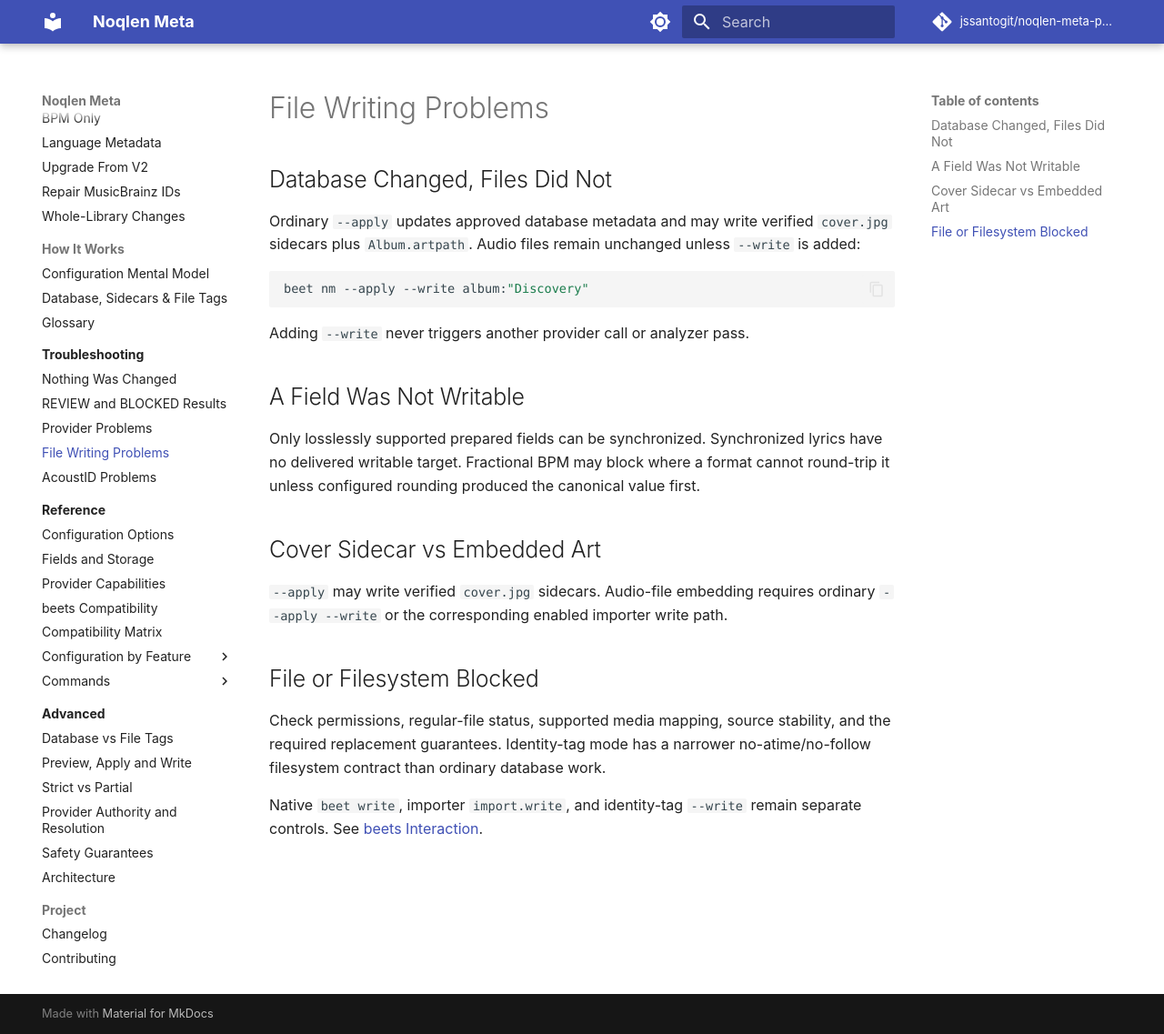
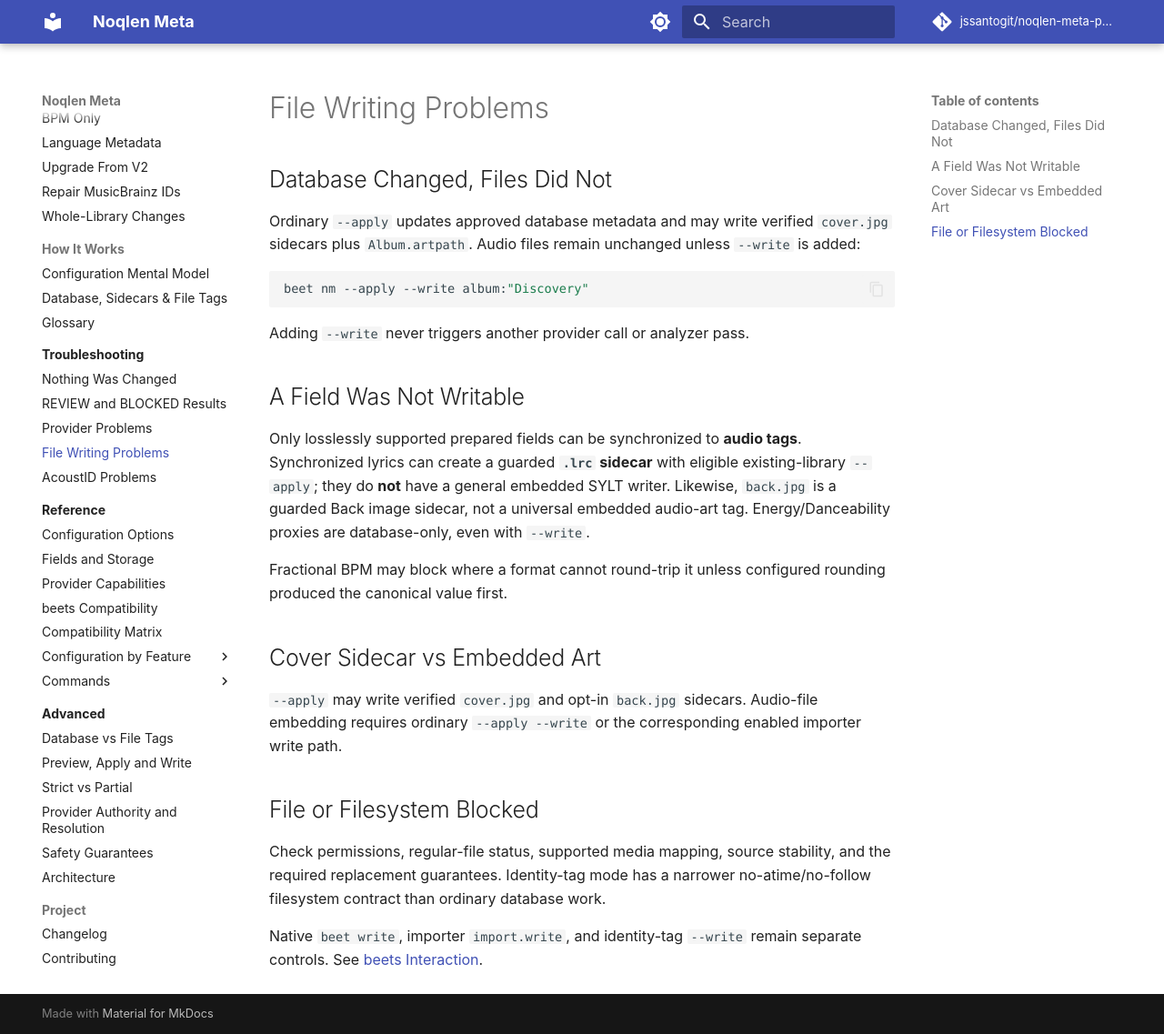
Before and after one commit to jssantogit/noqlen-meta-plugin, an MkDocs documentation site: the page built from site-docs/troubleshooting/file-writing.md, in a window 1280 px wide and 1137 px high. Shown: the whole window at 91% size. Built offline with MkDocs 1.6.1 and Material for MkDocs 9.7.7, drawn with Linux system fonts in a browser that asks for light colours; comment, search, counter and statistics services are not loaded.

Commit message:
docs: reconcile V3 sidecar write boundaries and environment-aware upgrade instructions

```diff
--- a/site-docs/troubleshooting/file-writing.md
+++ b/site-docs/troubleshooting/file-writing.md
@@ -14,14 +14,19 @@ Adding `--write` never triggers another provider call or analyzer pass.
 
 ## A Field Was Not Writable
 
-Only losslessly supported prepared fields can be synchronized. Synchronized
-lyrics have no delivered writable target. Fractional BPM may block where a
-format cannot round-trip it unless configured rounding produced the canonical
-value first.
+Only losslessly supported prepared fields can be synchronized to **audio
+tags**. Synchronized lyrics can create a guarded **`.lrc` sidecar** with
+eligible existing-library `--apply`; they do **not** have a general embedded
+SYLT writer. Likewise, `back.jpg` is a guarded Back image sidecar, not
+a universal embedded audio-art tag. Energy/Danceability proxies are
+database-only, even with `--write`.
+
+Fractional BPM may block where a format cannot round-trip it unless
+configured rounding produced the canonical value first.
 
 ## Cover Sidecar vs Embedded Art
 
-`--apply` may write verified `cover.jpg` sidecars. Audio-file embedding requires
+`--apply` may write verified `cover.jpg` and opt-in `back.jpg` sidecars. Audio-file embedding requires
 ordinary `--apply --write` or the corresponding enabled importer write path.
 
 ## File or Filesystem Blocked
```
